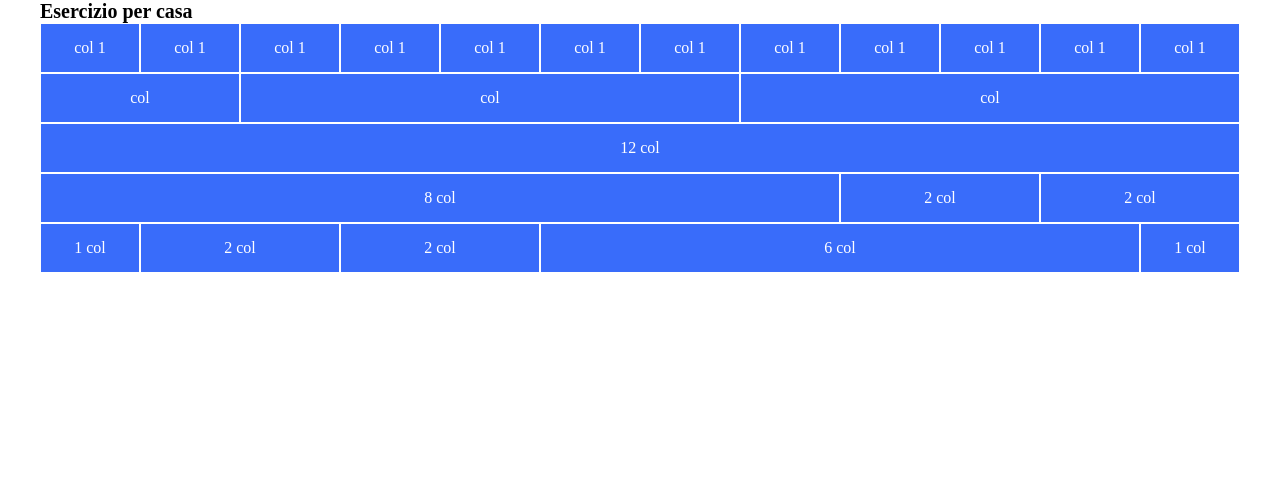
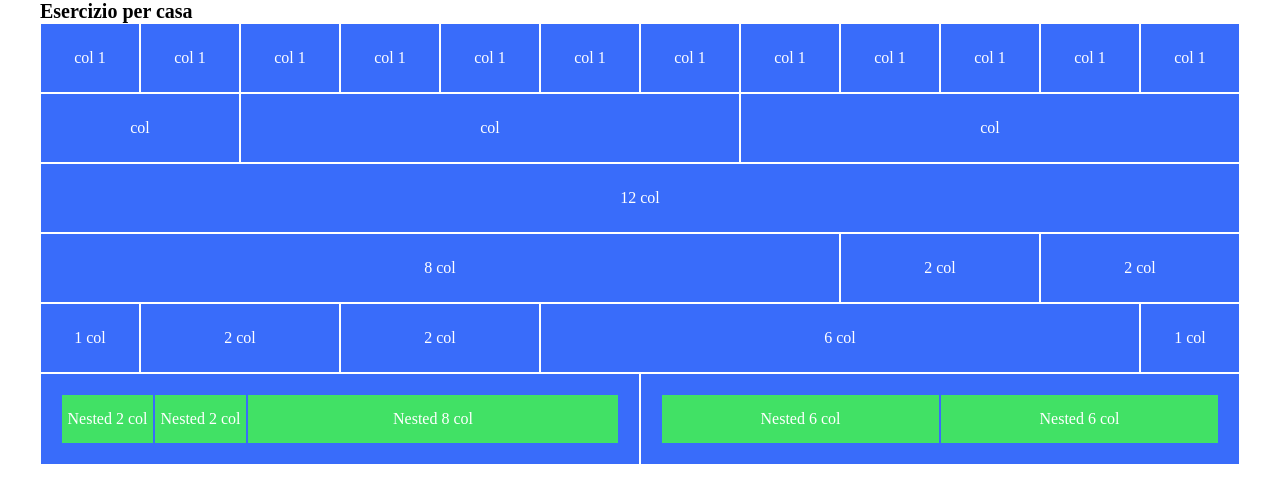
Before and after one commit to Mario-Arista/html-css-12bool, a plain HTML site: page index.html in a window 1280 px wide. Drawn offline with Linux system fonts and the light colour scheme.

Commit message:
row n. 6

```diff
--- a/css/style.css
+++ b/css/style.css
@@ -1,16 +1,40 @@
 h1 {
     font-size: 20px;
 }
+
 .row {
-    height: 50px;
+    height: 70px;
     color: white;
 }
+
+/* Background color blue */
 
 .blue {
     background-color: #396CFA;
 
 }
+/* Background color green + height */
+
+.green {
+    background-color: #41E165;
+    height: 50px;
+
+}
+
+/* Border white */
 
 .b-1 {
     border: white 1px solid;
 }
+
+/* Border blue */
+.b-2 {
+    border: #396CFA 1px solid;
+}
+
+/* Padding */
+
+.p-20 {
+    padding: 20px;
+
+}
--- a/index.html
+++ b/index.html
@@ -108,6 +108,36 @@
             </div>
         </div>
 
+        <div class="row mb-28">
+
+            <div class="col-6 flex blue justify-center align-center b-1 p-20">
+
+                <div class="col-2 flex justify-center align-center green b-2">
+                    <div>Nested 2 col</div>
+                </div>
+                <div class="col-2 flex justify-center align-center green b-2">
+                    <div>Nested 2 col</div>
+                </div>
+                <div class="col-8 flex justify-center align-center green b-2">
+                    <div>Nested 8 col</div>
+                </div>
+            </div>
+
+            <div class="col-6 flex blue justify-center align-center b-1 p-20">
+
+                <div class="col-6 flex justify-center align-center green b-2">
+                    <div>Nested 6 col</div>
+                </div>
+                <div class="col-6 flex justify-center align-center green b-2">
+                    <div>Nested 6 col</div>
+                </div>
+
+            </div>
+
+
+
+        </div>
+
     </div>
 </body>
 </html>
```
